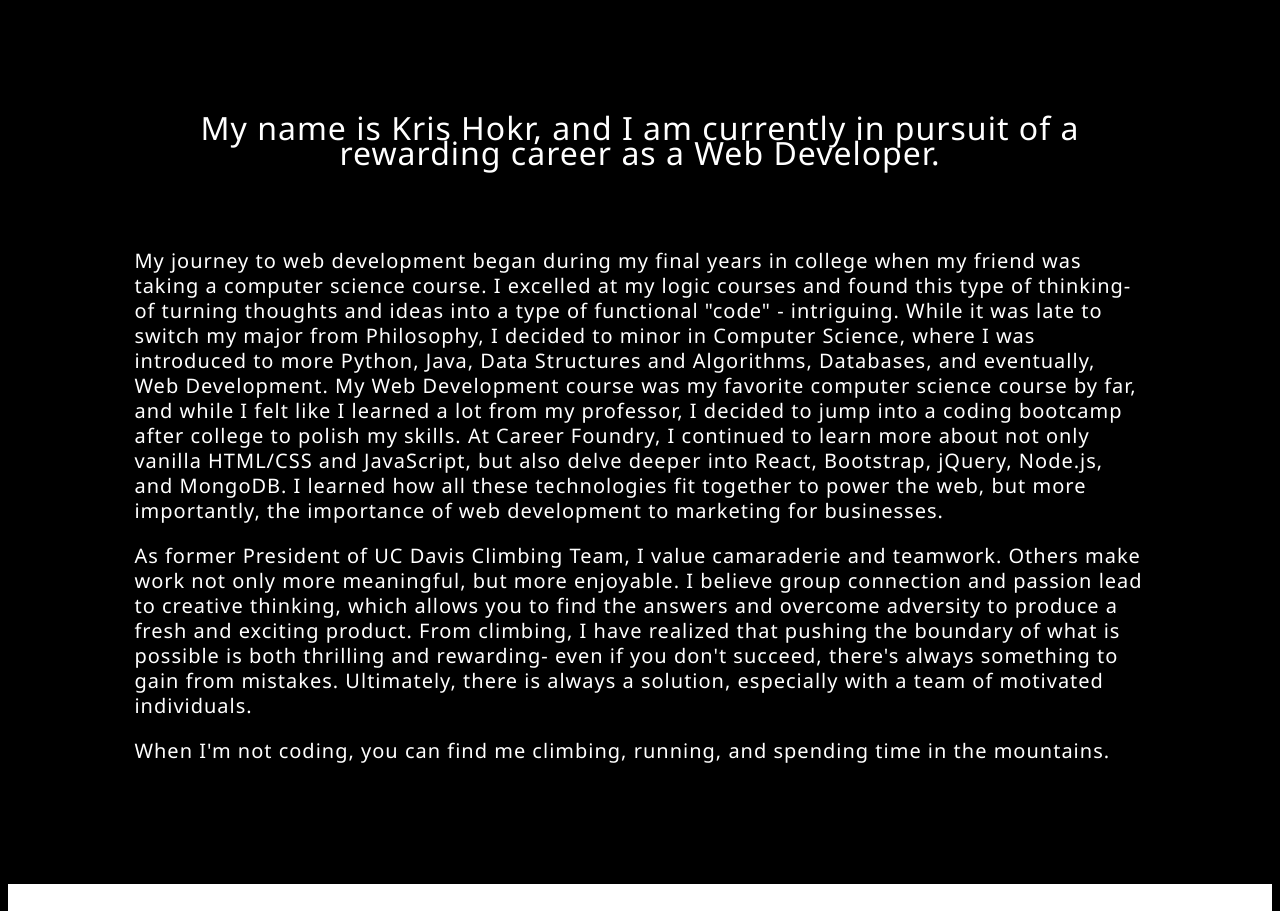
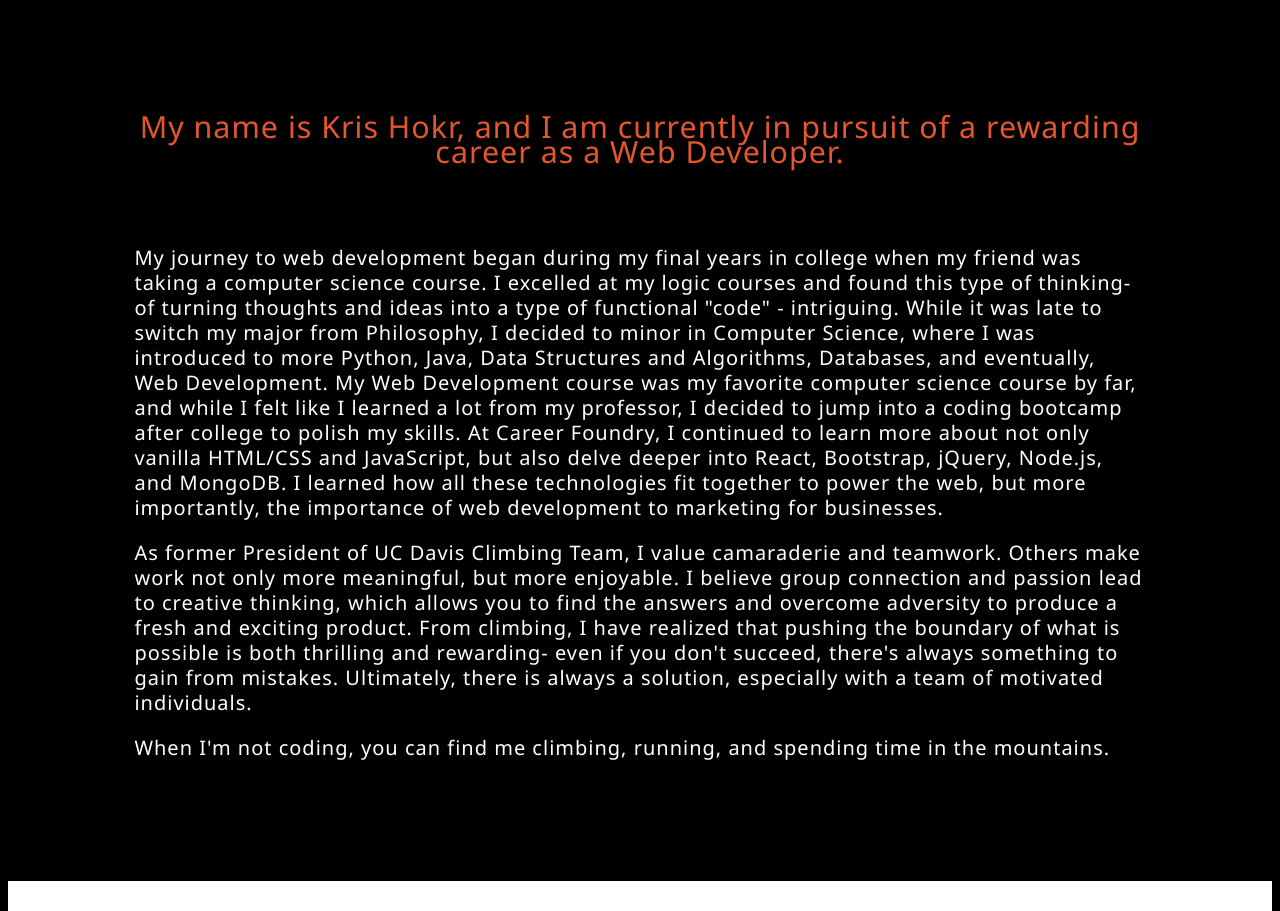
Before and after one commit to krishokr/krishokr, a React (Create React App) app: page / in a window 1280 px wide. Shown: the part 868-1779 px from the top of the page. Built offline with nearby package versions, Linux system fonts and the light colour scheme.

Commit message:
updated some style

```diff
--- a/src/Styles/about.css
+++ b/src/Styles/about.css
@@ -13,8 +13,9 @@
 }
 
 .about-content h3 {
+    color: #E4572E;
     text-align: center;
     padding-bottom: 5%;
-    font-size: 4vh;
+    font-size: 3.8vh;
     font-weight: 300;
 }
```
